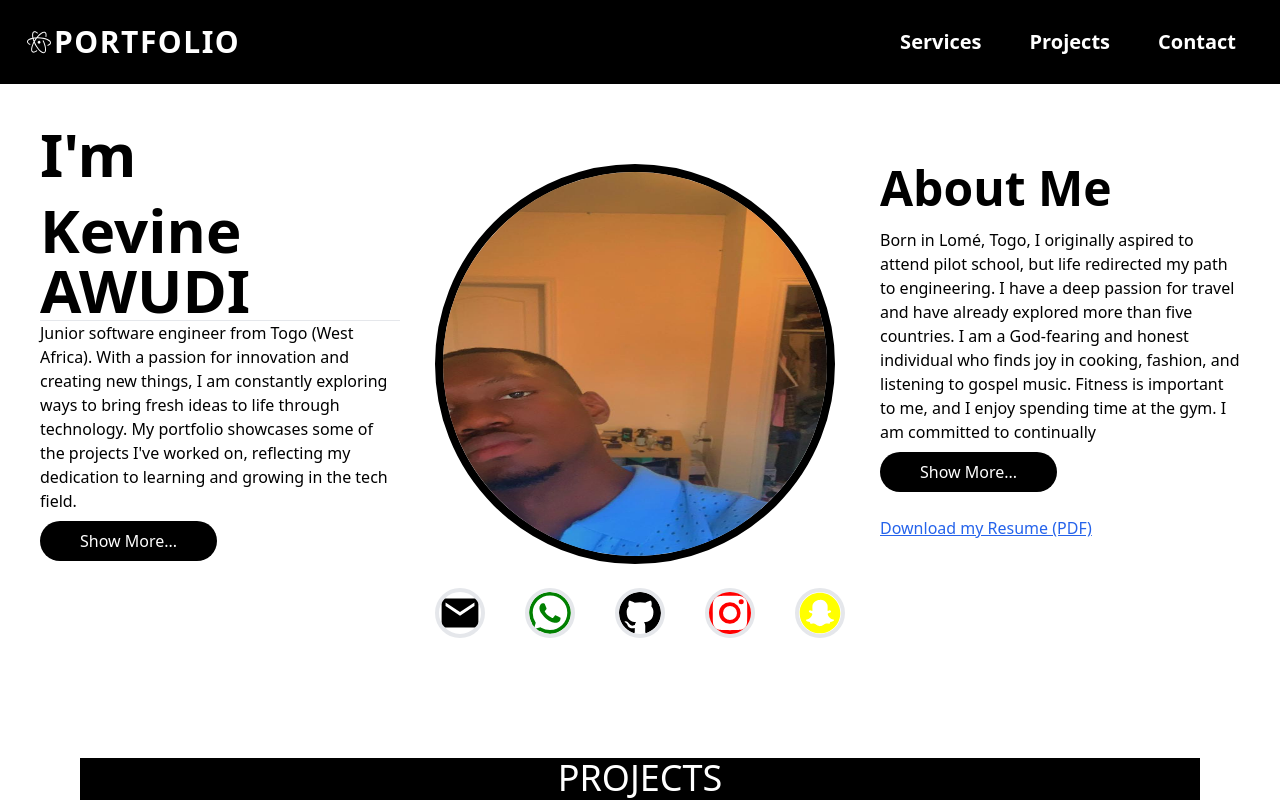
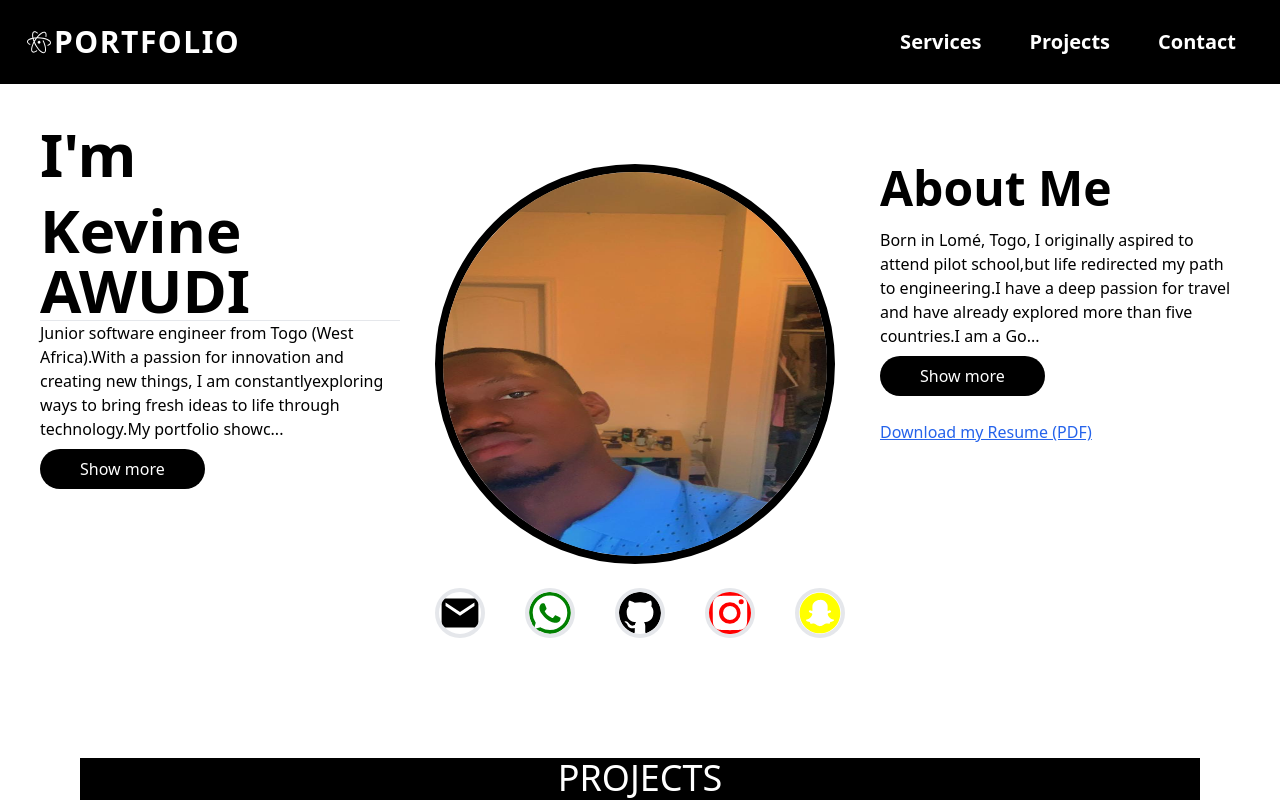
Before and after one commit to WUDKVN/Portofolio, a React (Vite) app: page / in a window 1280 px wide. Shown: the top 800 px of the page. Built offline with nearby package versions, Linux system fonts and the light colour scheme.

Commit message:
I was having a problem with the readmore but now i fix it with the ReadMore.jsx

```diff
--- /dev/null
+++ b/src/components/ReadMore.jsx
@@ -0,0 +1,31 @@
+import React, { useState } from 'react'
+
+function ReadMore({ text }) {
+    const [showFullText, setShowFullText] = useState(false);
+
+    const renderText = () => {
+        if (showFullText || text.length < 200) {
+            return text;
+        }
+        return `${text.slice(0, 200)}...`;
+    };
+
+    return (
+        <div>
+            {renderText()}
+            {text.length > 200 && (
+                <>
+                    <br />
+                    <button
+                        className='bg-black text-white px-10 py-2 my-2 rounded-full hover:bg-blue-900 hover:text-white'
+                        onClick={() => setShowFullText(!showFullText)}>
+                        {showFullText ? ' Show less' : ' Show more'}
+                    </button>
+                </>
+
+            )}
+        </div>
+    )
+}
+
+export default ReadMore;
--- a/src/components/hero.jsx
+++ b/src/components/hero.jsx
@@ -3,70 +3,59 @@ import { BsGithub, BsInstagram, BsWhatsapp } from 'react-icons/bs'; // Social me
 import HeroPic from '../assets/kev.jpg'; // Image import
 import { FaSnapchat } from "react-icons/fa";
 import { IoMdMail } from "react-icons/io";
+import ReadMore from './ReadMore';
 
 const Hero = () => {
-  const [showMore, setShowMore] = useState(false);
 
-  const handleShowMore = () => {
-    setShowMore(!showMore);
-  };
+  const introText = "Junior software engineer from Togo (West Africa)." +
+    "With a passion for innovation and creating new things, I am constantly" +
+    "exploring ways to bring fresh ideas to life through technology." +
+    "My portfolio showcases some of the projects I've worked on, " +
+    "reflecting my dedication to learning and growing in the tech field." +
+    "Through these projects, I aim to demonstrate my skills, creativity, and" +
+    "commitment to excellence. I hope you enjoy exploring my work as much" +
+    "as I enjoyed creating it!"
 
+  const aboutText = "Born in Lomé, Togo, I originally aspired to attend pilot school," +
+    "but life redirected my path to engineering." +
+    "I have a deep passion for travel and have already explored more than five countries." +
+    "I am a God - fearing and honest individual who finds joy in cooking, fashion, and listening to gospel music." +
+    "Fitness is important to me, and I enjoy spending time at the gym.I am committed to continually" +
+    "improving my mental, spiritual, and physical well - being. For more details or to connect with me," +
+    "please find my social media accounts and contact information listed below." +
+    "Thank you!"
   return (
     <section className='flex justify-around items-start p-10 space-x-10 lg:flex-row ssm:flex-col ssm:space-y-10 text-white'>
       <div className='lg:w-1/3 ssm:w-fit'>
         <p className='text-6xl mb-4 text-slate-300 font-bold' style={{ color: 'black' }}>I'm</p>
         <h1 className='text-6xl font-bold' style={{ color: 'black' }}>Kevine AWUDI</h1>
         <hr />
-        <p className='text-slate-300' style={{ color: 'black' }}>
-          Junior software engineer from Togo (West Africa).
-          With a passion for innovation and creating new things, I am constantly exploring ways to bring
-          fresh ideas to life through technology.
-          My portfolio showcases some of the projects I've worked on,
-            reflecting my dedication to learning and growing in the tech field.
-          <p></p>
-          {showMore && (
-            <span>
-            Through these projects,
-            I aim to demonstrate my skills, creativity, and commitment to excellence.
-            I hope you enjoy exploring my work as much as I enjoyed creating it!
+        <div className='text-slate-300' style={{ color: 'black' }}>
 
-
-
-            </span>
-          )}
-
-
-        <button
-          className='bg-black text-white px-10 py-2 my-2 rounded-full hover:bg-blue-900 hover:text-white'
-          onClick={handleShowMore}
-        >
-          {showMore ? 'Show Less...' : 'Show More...'}
-        </button>
-
-
-        </p>
+          <ReadMore text={introText} />
+        </div>
 
       </div>
       <div className='flex justify-center items-center lg:w-1/3 ssm:w-fit'>
         <div>
-        <img src={HeroPic} alt="Hero" className='rounded-full border-8 border-black' style={{ width: '400px', height: '400px', color:'black'}} />
+          <img src={HeroPic} alt="Hero" className='rounded-full border-8 border-black' style={{ width: '400px', height: '400px', color: 'black' }} />
 
 
           <div className='flex mt-6 space-x-10 cursor-pointer'>
             <a href="mailto:wudkevin@icloud.com" target="_blank" rel="noopener noreferrer">
-            <IoMdMail size={50} className='border-4 hover:border-black rounded-full' style={{ color: 'black' }}/>
+              <IoMdMail size={50} className='border-4 hover:border-black rounded-full' style={{ color: 'black' }} />
             </a>
             <a href="https://wa.me/4372381150" target="_blank" rel="noopener noreferrer">
-            <BsWhatsapp size={50} className='border-4 hover:border-black rounded-full' style={{ color: 'green' }}/>
+              <BsWhatsapp size={50} className='border-4 hover:border-black rounded-full' style={{ color: 'green' }} />
             </a>
             <a href="https://github.com/WUDKVN" target="_blank" rel="noopener noreferrer">
-            <BsGithub size={50} className='border-4 hover:border-black rounded-full' style={{ color: 'black' }}/>
+              <BsGithub size={50} className='border-4 hover:border-black rounded-full' style={{ color: 'black' }} />
             </a>
             <a href="https://www.instagram.com/wud_kvn___" target="_blank" rel="noopener noreferrer">
-            <BsInstagram size={50} className='border-4 hover:border-black rounded-full' style={{ color: 'red' }}/>
+              <BsInstagram size={50} className='border-4 hover:border-black rounded-full' style={{ color: 'red' }} />
             </a>
             <a href="https://www.snapchat.com/wud_kvn1" target="_blank" rel="noopener noreferrer">
-            <FaSnapchat size={50} className='border-4 hover:border-black rounded-full' style={{ color: 'yellow' }}/>
+              <FaSnapchat size={50} className='border-4 hover:border-black rounded-full' style={{ color: 'yellow' }} />
             </a>
 
           </div>
@@ -79,34 +68,9 @@ const Hero = () => {
       <div className='lg:w-1/3 ssm:w-fit'>
 
         <h1 className='text-5xl mb-4 font-bold' style={{ color: 'black' }}>About Me</h1>
-        <p className='text-slate-300' style={{ color: 'black' }}>
-          Born in Lomé, Togo, I originally aspired to attend pilot school,
-          but life redirected my path to engineering.
-          I have a deep passion for travel and have already explored more than five countries.
-          I am a God-fearing and honest individual who finds joy in cooking, fashion, and listening to gospel music.
-          Fitness is important to me, and I enjoy spending time at the gym.  I am committed to continually
-
-          {showMore && (
-            <span>
-
-              improving my mental, spiritual, and physical well-being.
-              For more details or to connect with me,
-              please find my social media accounts and contact information listed below.
-
-              <p></p>
-             Thank you!
-
-
-            </span>
-          )}
-
-        </p>
-        <button
-          className='bg-black text-white px-10 py-2 my-2 rounded-full hover:bg-blue-900 hover:text-white'
-          onClick={handleShowMore}
-        >
-          {showMore ? 'Show Less...' : 'Show More...'}
-        </button>
+        <div className='text-slate-300' style={{ color: 'black' }}>
+          <ReadMore text={aboutText} />
+        </div>
 
         <div className='mt-4'>
           <a
```
Lines whose indentation alone changed are shown as unchanged.
